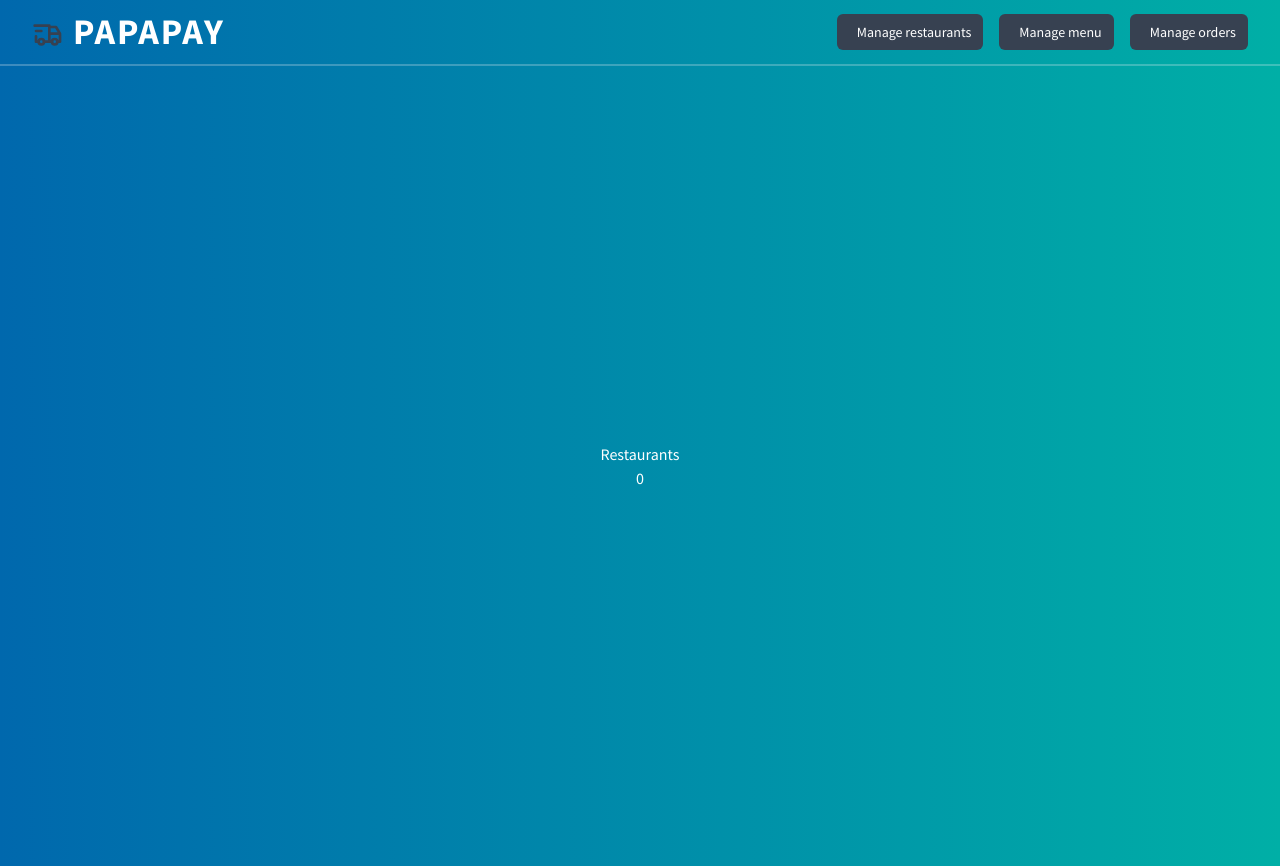
After one commit to narancs93/papapay, a Django app: page /management/restaurants in a window 1280 px wide. The commit adds this page. Run offline with Django 4.2, Linux system fonts and the light colour scheme; data that the repository does not hold is empty.

Commit message:
feat - Add template for manage restaurants page

```diff
--- a/papapay/management/urls.py
+++ b/papapay/management/urls.py
@@ -6,4 +6,5 @@ app_name = 'papapay.management'
 
 urlpatterns = [
     path('', views.Index.as_view(), name='management-page'),
+    path('restaurants', views.ManageRestaurants.as_view(), name='manage-restaurants'),
 ]
--- a/papapay/management/views.py
+++ b/papapay/management/views.py
@@ -1,5 +1,16 @@
 from django.views.generic import TemplateView
+
+from papapay.restaurant.models import Restaurant
 
 
 class Index(TemplateView):
     template_name = 'management/index.html'
+
+
+class ManageRestaurants(TemplateView):
+    template_name = 'management/restaurants.html'
+
+    def get_context_data(self, **kwargs):
+        context = super().get_context_data(**kwargs)
+        context['restaurant_count'] = Restaurant.objects.count()
+        return context
--- a/papapay/templates/management/nav.html
+++ b/papapay/templates/management/nav.html
@@ -24,7 +24,7 @@
             <!-- Desktop menu -->
             <div class="hidden lg:block">
               <div class="flex items-center">
-                <a href="#" class="flex flex-row items-center px-3 py-2 ml-4 text-sm font-medium text-white bg-gray-700 rounded-md hover:text-gray-700 hover:bg-white focus:outline-none focus:text-gray-700 focus:bg-white">
+                <a href="{% url "papapay.management:manage-restaurants" %}" class="flex flex-row items-center px-3 py-2 ml-4 text-sm font-medium text-white bg-gray-700 rounded-md hover:text-gray-700 hover:bg-white focus:outline-none focus:text-gray-700 focus:bg-white">
                   <span class="ml-2">Manage restaurants</span>
                 </a>
 
--- /dev/null
+++ b/papapay/templates/management/restaurants.html
@@ -0,0 +1,9 @@
+{% extends "management/base.html" %}
+
+{% block content %}
+<div class="flex flex-col justify-center items-center h-screen">
+    <div>Restaurants</div>
+    <div>{{ restaurant_count }}</div>
+</div>
+
+{% endblock content %}
```
